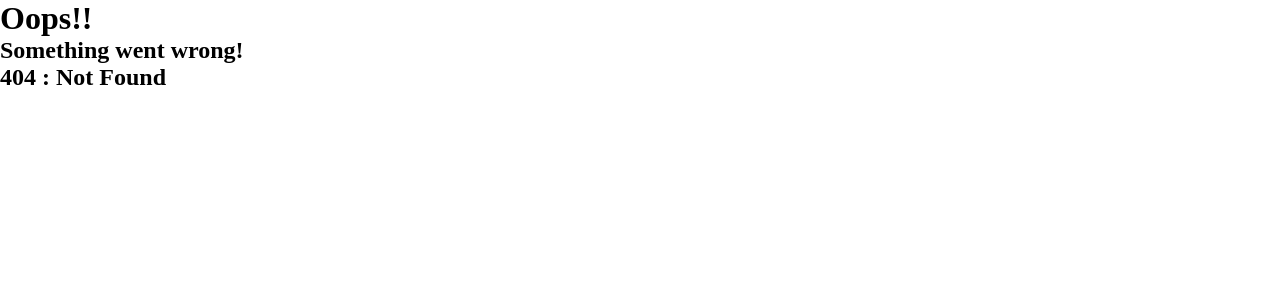
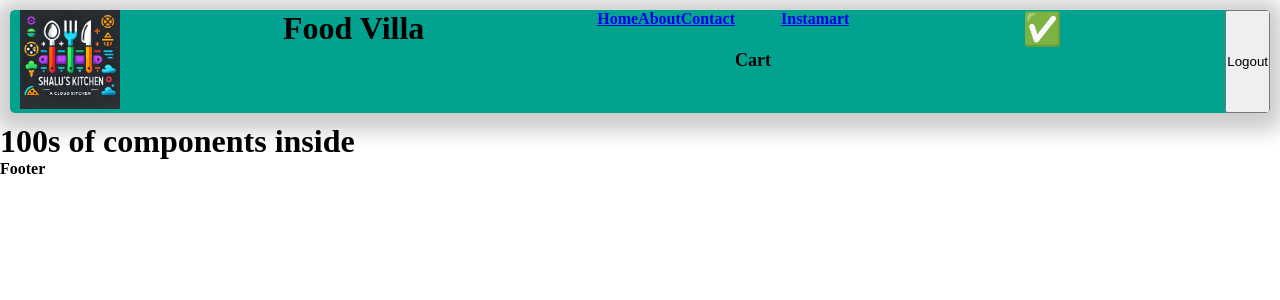
Before and after one commit to pankhuri0209/Akshay-React, a React (Vite) app: page /instamart in a window 1280 px wide. Before the commit this address had no page. Shown: the top 300 px of the page. Built offline with nearby package versions, Linux system fonts and the light colour scheme.

Commit message:
suspense feature

```diff
--- a/src/App.js
+++ b/src/App.js
@@ -1,4 +1,4 @@
-import React, { createElement } from "react";
+import React, { lazy, Suspense, createElement } from "react";
 import ReactDOM from "react-dom/client";
 import logo from "../assets/logo.png";
 //import Header from "./components/Header";
@@ -11,6 +11,8 @@ import Contact from "./components/Contact";
 import Profile from "./components/Profile";
 import Error from "./components/Error";
 import RestaurantMenu from "./components/RestaurantMenu.js";
+import Shimmer from "./components/Shimmer.js";
+//import Instamart from "./components/Instamart.js";
 const AppLayout = () => {
   return (
     <React.Fragment>
@@ -22,6 +24,8 @@ const AppLayout = () => {
     </React.Fragment>
   );
 };
+//lazy import
+const Instamart = lazy(() => import("./components/Instamart"));
 const appRouter = createBrowserRouter([
   {
     path: "/",
@@ -45,6 +49,15 @@ const appRouter = createBrowserRouter([
         path: "/restaurant/:id",
         element: <RestaurantMenu />,
       },
+      {
+        path: "/instamart",
+        element: (
+          <Suspense fallback={<Shimmer />}>
+            {" "}
+            <Instamart />
+          </Suspense>
+        ),
+      },
     ],
   },
 ]);
--- a/src/components/Header.js
+++ b/src/components/Header.js
@@ -14,7 +14,7 @@ export const Title = () => (
 const Header = () => {
   const [title, setTitle] = useState("Food Villa");
   const [isLoggedin, setIsLoggedin] = useState(true);
-  const [getLocalVariables, setLocalVariables] = useLocalStorage();
+  //const [getLocalVariables, setLocalVariables] = useLocalStorage();
   const isOnline = useOnline();
 
   return (
@@ -36,6 +36,9 @@ const Header = () => {
             <li>Contact</li>
           </Link>
           <li>Cart</li>
+          <Link to="/instamart">
+            <li>Instamart </li>
+          </Link>
         </ul>
       </div>
       <h1>{isOnline ? "✅" : "🔴"}</h1>
--- /dev/null
+++ b/src/components/Instamart.js
@@ -0,0 +1,9 @@
+const Instamart = () => {
+  return (
+    <div>
+      <h1>100s of components inside</h1>
+    </div>
+  );
+};
+
+export default Instamart;
```
Also changed, not shown: 2 other files (tests, documents, lock files or other folders).
